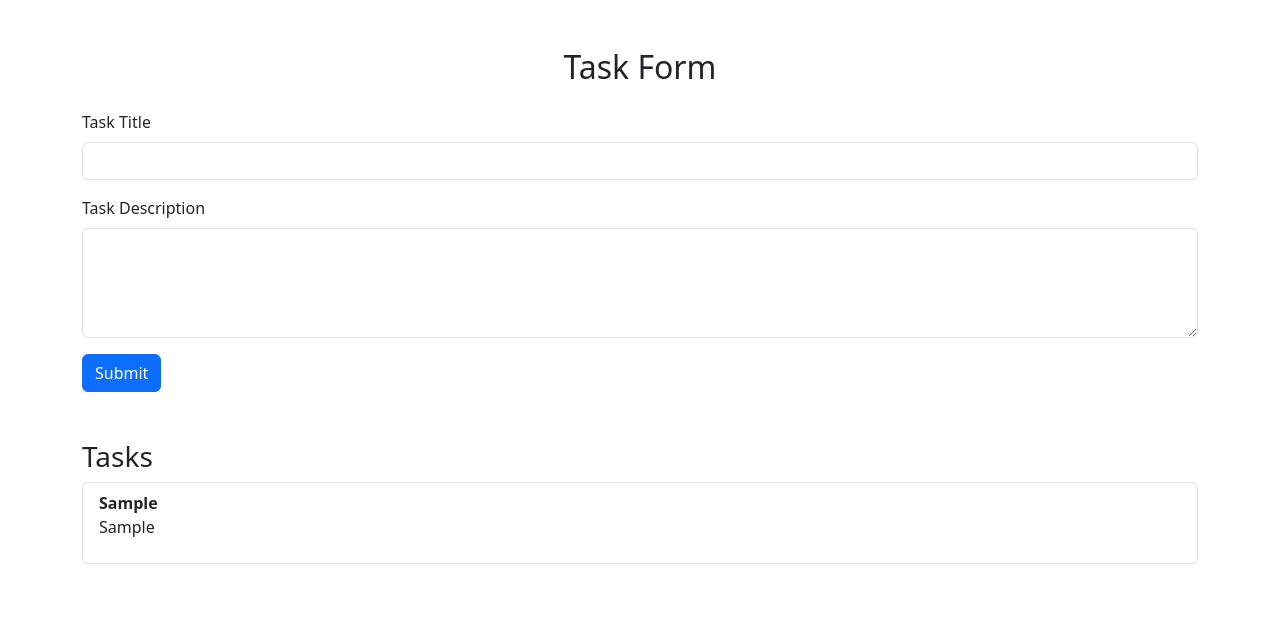
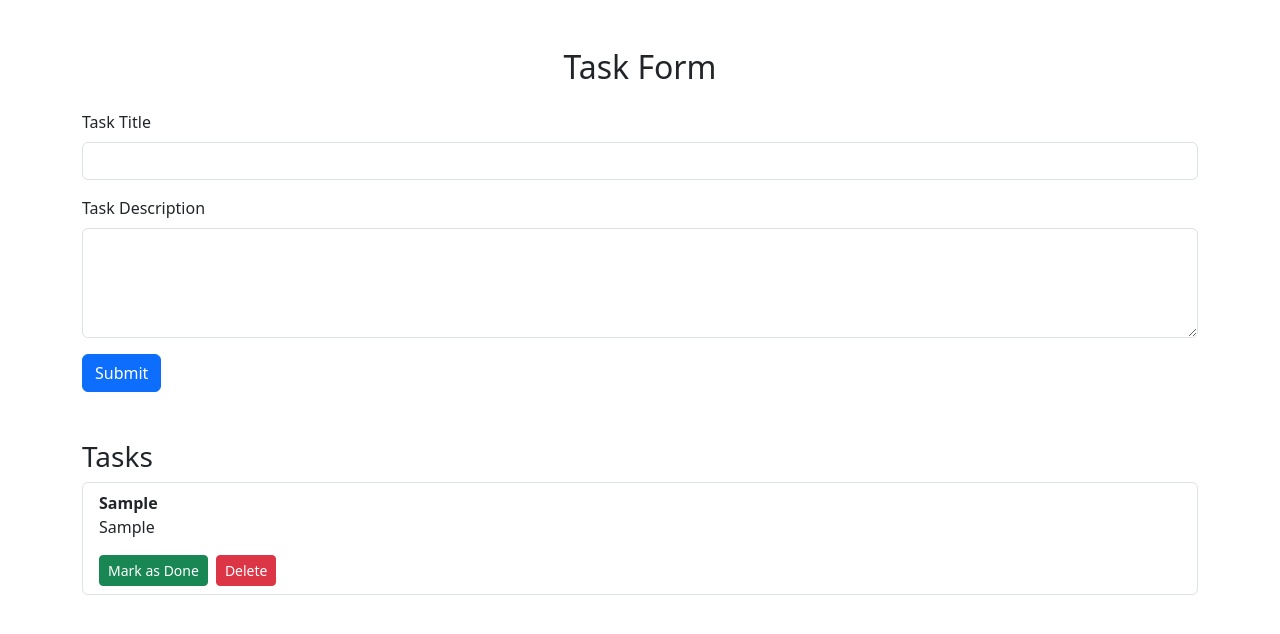
Before and after one commit to Tommaso1699/Task_List, an Angular app in the folder Task_List/: page / in a window 1280 px wide. Both pictures are taken after typing "Sample", "Sample" into the empty fields and a click on the button "Submit". Shown: the top 634 px of the page. Built offline with nearby package versions, Linux system fonts and the light colour scheme.

Commit message:
Added functionality to mark task as done and delete it

```diff
--- a/Task_List/src/app/app.component.css
+++ b/Task_List/src/app/app.component.css
@@ -17,3 +17,13 @@ h2 {
   .form-control {
     width: 100%;
   }
+
+  /* Add styles for tasks marked as done */
+  .list-group-item.bg-success {
+    background-color: #28a745 !important;
+    color: white;
+  }
+
+  .list-group-item.bg-success .btn-success {
+    display: none;
+  }
--- a/Task_List/src/app/app.component.html
+++ b/Task_List/src/app/app.component.html
@@ -22,9 +22,13 @@
     <div class="mt-5">
       <h3>Tasks</h3>
       <ul class="list-group">
-          <li *ngFor="let task of tasks" class="list-group-item">
+        <li *ngFor="let task of tasks; let i = index"
+            class="list-group-item"
+            [ngClass]="{'bg-success text-white': task.done}">
           <strong>{{ task.title }}</strong>
           <p>{{ task.description }}</p>
+          <button *ngIf="!task.done" (click)="markAsDone(i)" class="btn btn-success btn-sm me-2">Mark as Done</button>
+          <button (click)="deleteTask(i)" class="btn btn-danger btn-sm">Delete</button>
         </li>
       </ul>
     </div>
--- a/Task_List/src/app/app.component.ts
+++ b/Task_List/src/app/app.component.ts
@@ -2,6 +2,7 @@ import { Component } from '@angular/core';
 import { RouterOutlet } from '@angular/router';
 import { FormsModule } from '@angular/forms';
 import { CommonModule } from '@angular/common';
+
 @Component({
   selector: 'app-root',
   standalone: true,
@@ -13,13 +14,14 @@ export class AppComponent {
   title = 'Task_List';
   taskTitle: string = '';
   taskDescription: string = '';
-  tasks: { title: string, description: string }[] = [];
+  tasks: { title: string; description: string; done: boolean }[] = [];
 
   onSubmit() {
     if (this.taskTitle && this.taskDescription) {
       this.tasks.push({
         title: this.taskTitle,
-        description: this.taskDescription
+        description: this.taskDescription,
+        done: false
       });
       this.taskTitle = '';
       this.taskDescription = '';
@@ -27,4 +29,12 @@ export class AppComponent {
       alert('Please fill out both fields.');
     }
   }
+
+  markAsDone(index: number) {
+    this.tasks[index].done = true;
+  }
+
+  deleteTask(index: number) {
+    this.tasks.splice(index, 1);
+  }
 }
```
Lines whose indentation alone changed are shown as unchanged.
